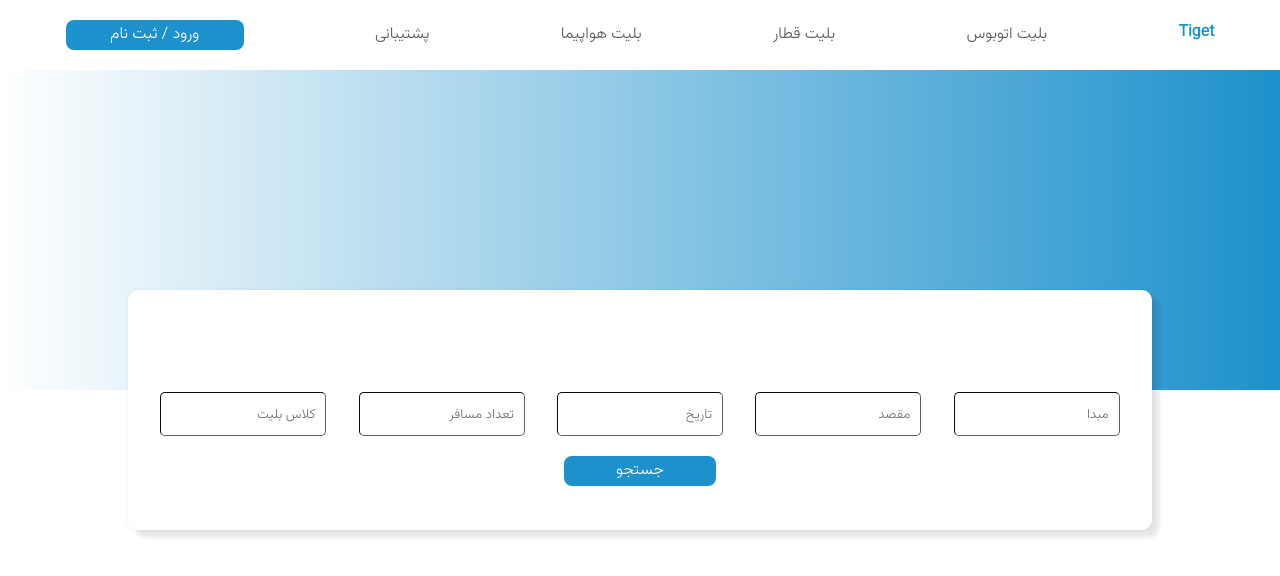
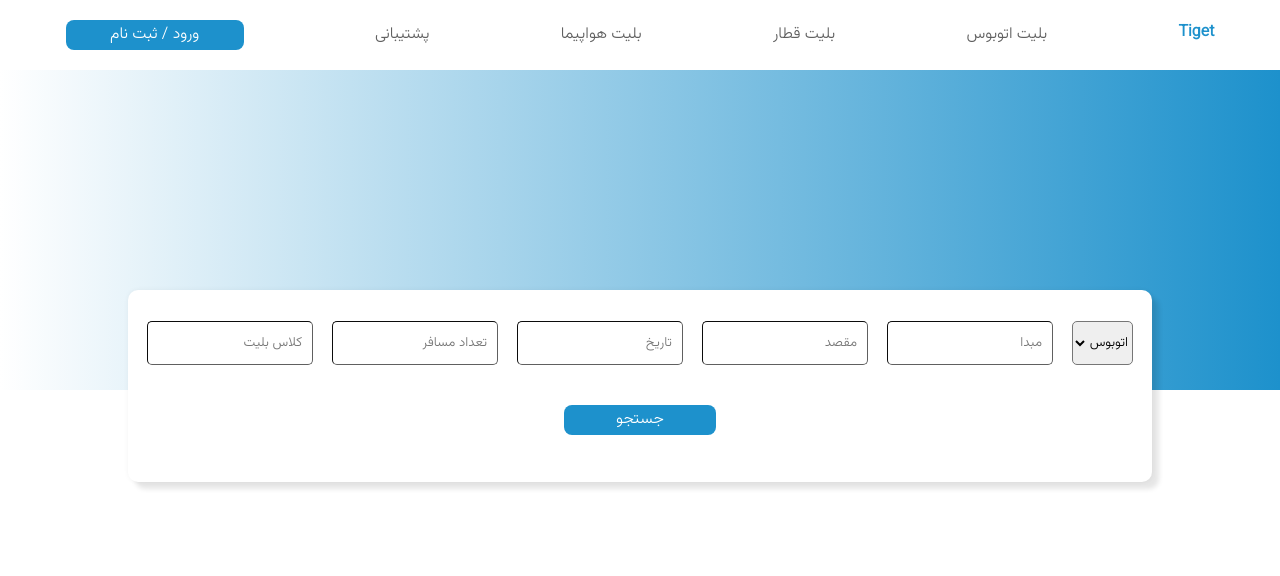
Before and after one commit to TiGet-SBU/TiGet_Frontend, a React (Create React App) app in the folder tiget-front/: page / in a window 1280 px wide. Shown: the top 576 px of the page. Built offline with nearby package versions, Linux system fonts and the light colour scheme.

Commit message:
added vehicle selection and made the form smaller

```diff
--- a/tiget-front/src/Components/SearchForm/SearchForm.css
+++ b/tiget-front/src/Components/SearchForm/SearchForm.css
@@ -4,7 +4,7 @@ form{
 .search-form_button-holder{
     display: flex;
     justify-content: center;
-    margin-top: 20px;
+    margin-top: 40px;
 }
 .ticket-specification-form{
     display: flex;
@@ -14,7 +14,7 @@ form{
 }
 .ticket-specification-form input
 {
-    margin-top: 10%;
+    margin-top: 3%;
     border-width: 1px;
     border-color: var(--text-gray-color);
     border-radius: 5px;
@@ -22,3 +22,10 @@ form{
     font-family: 'Vazirmatn', sans-serif;
     padding-right:10px ;
 }
+.ticket-specification-form select
+{
+    height: 44px;
+    margin-top: 3%;
+    border-radius: 5px;
+    font-family: 'Vazirmatn', sans-serif;
+}
--- a/tiget-front/src/Components/SearchForm/SearchForm.tsx
+++ b/tiget-front/src/Components/SearchForm/SearchForm.tsx
@@ -6,6 +6,11 @@ const SearchForm = () => {
     <div>
         <form>
             <div className='ticket-specification-form'>
+                <select name="Vehicle">
+                    <option value="Bus">اتوبوس</option>
+                    <option value="Train">قطار</option>
+                    <option value="Plane">هواپیما</option>
+                </select>
                 <input type='text' placeholder='مبدا'/>
                 <input type='text' placeholder='مقصد'/>
                 <input type='text' placeholder='تاریخ'/>
--- a/tiget-front/src/Pages/LandingPage/LandingPage.css
+++ b/tiget-front/src/Pages/LandingPage/LandingPage.css
@@ -10,6 +10,6 @@
     box-shadow: 0 0 5px rgba(0,0,0,.05), 7px 7px 5px rgba(0,0,0,.1);
     margin-left: 10%;
     width: 80%;
-    height: 15rem;
+    height: 12rem;
     background-color: var(--text-white-color);
 }
```
